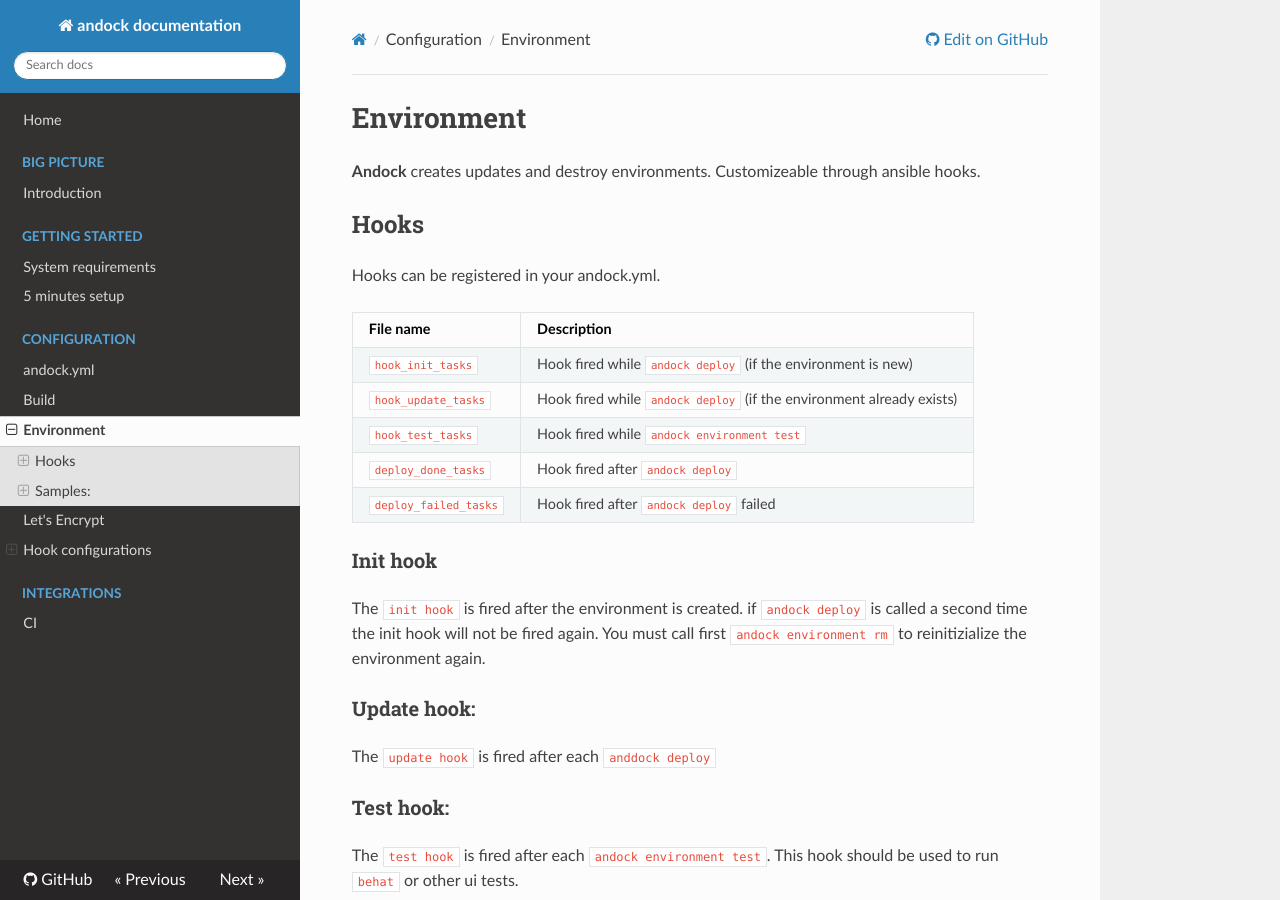
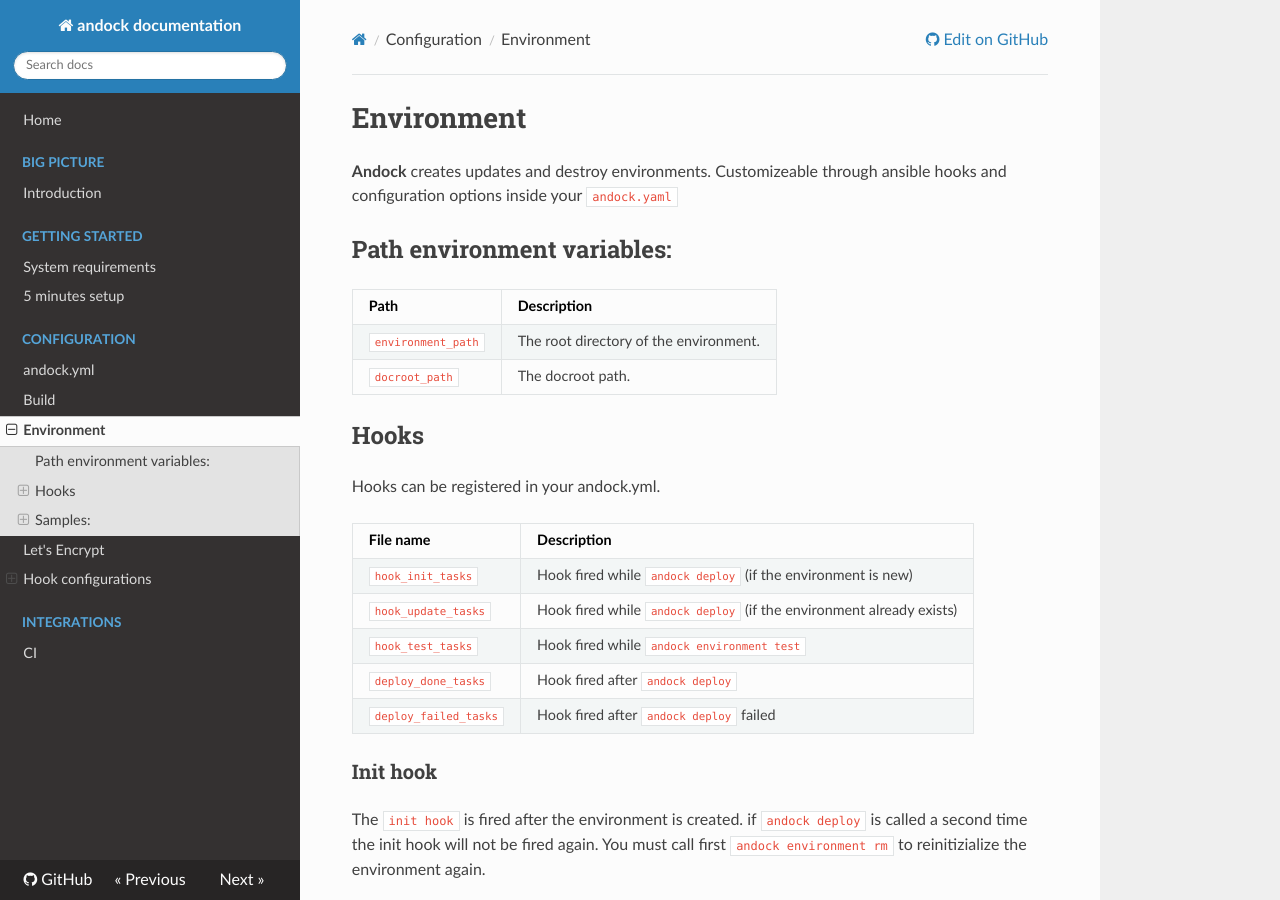
Before and after one commit to andock/andock, an MkDocs documentation site: the page built from docs/configuration/environment.md, in a window 1280 px wide and 900 px high. Built offline with MkDocs 1.6.1, drawn with Linux system fonts in a browser that asks for light colours; nearby versions of some CDN libraries; old or Windows-style settings are respelled for this version of MkDocs.

Commit message:
Update docs.

```diff
--- a/docs/configuration/environment.md
+++ b/docs/configuration/environment.md
@@ -1,6 +1,13 @@
 # Environment
 
-<b>Andock</b> creates updates and destroy environments. Customizeable through ansible hooks.
+<b>Andock</b> creates updates and destroy environments. Customizeable through ansible hooks and configuration options inside your `andock.yaml`
+
+## Path environment variables:
+
+| Path                     | Description |
+|----------------------------|:------------|
+| `environment_path`            | The root directory of the environment.
+| `docroot_path`            | The docroot path.
 
 ## Hooks
 
```
Also changed, not shown: docs/configuration/build.md (+2 -2 lines).
